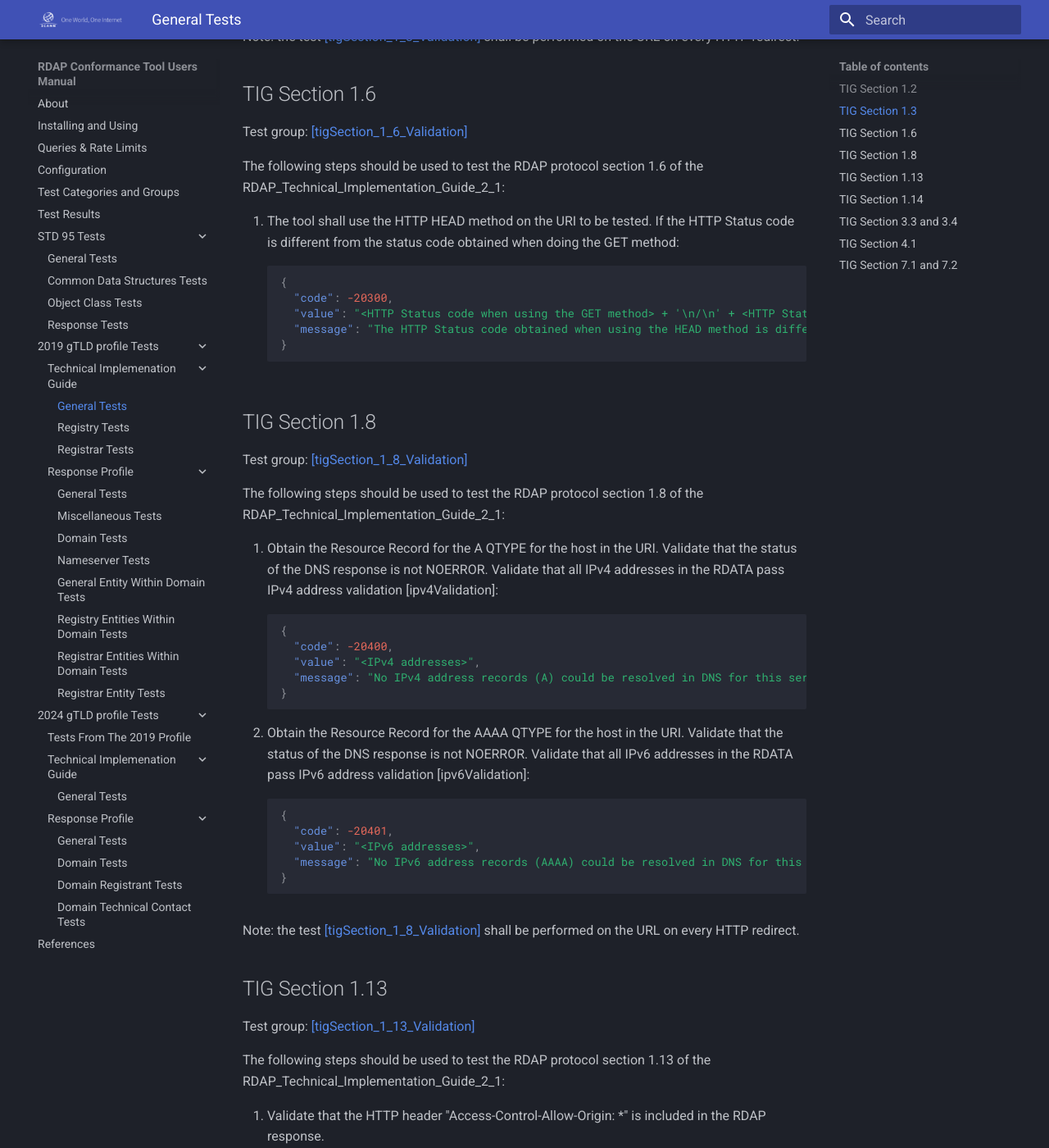
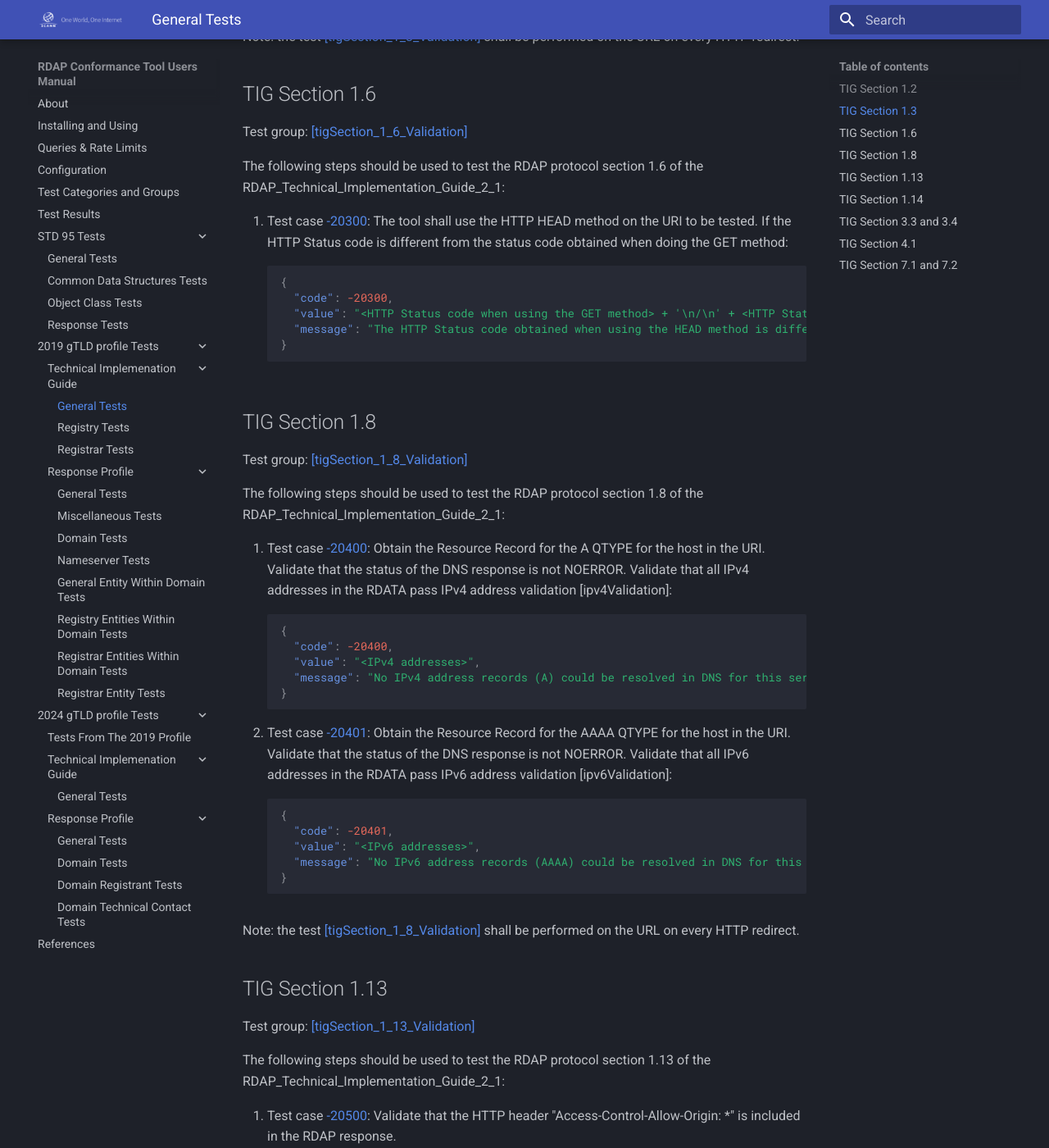
Before and after one commit to icann/rdap-conformance-tool, an MkDocs documentation site: the page built from docs/2019_gtld/tig/general.md, in a window 1280 px wide and 1400 px high, scrolled down 1163 px. Shown: the whole window at 82% size. Built offline with MkDocs 1.6.1 and Material for MkDocs 9.7.7, drawn with Linux system fonts in a browser that asks for light colours; some of the changed text lies outside the part shown.

Commit message:
test case links

````diff
--- a/docs/2019_gtld/tig/general.md
+++ b/docs/2019_gtld/tig/general.md
@@ -6,7 +6,7 @@
 
 The following steps should be used to test the RDAP protocol section 1.2 of the  RDAP_Technical_Implementation_Guide_2_1:
 
-1. If the scheme of the URI to be tested is "http":
+1. Test case [-20100](#id-testCase-20100){ #id-testCase-20100 }: If the scheme of the URI to be tested is "http":
 ``` json
 {
   "code": -20100,
@@ -14,7 +14,7 @@ The following steps should be used to test the RDAP protocol section 1.2 of the
   "message": "The URL is HTTP, per section 1.2 of the RDAP_Technical_Implementation_Guide_2_1 shall be HTTPS only."
 }
 ```
-2. If the scheme of the URI to be tested is "https", perform the same RDAP query using "http". If the HTTP URI provides a response (other than redirect)::
+2. Test case [-20101](#id-testCase-20101){ #id-testCase-20101 }: If the scheme of the URI to be tested is "https", perform the same RDAP query using "http". If the HTTP URI provides a response (other than redirect)::
 ``` json
 {
   "code": -20101,
@@ -31,7 +31,7 @@
 
 The following steps should be used to test the RDAP protocol section 1.3 of the  RDAP_Technical_Implementation_Guide_2_1:
 
-1. If the scheme of the URI to be tested is "https", verify that SSLv2 and SSLv3 are not offered by the RDAP server.
+1. Test case [-20200](#id-testCase-20200){ #id-testCase-20200 }: If the scheme of the URI to be tested is "https", verify that SSLv2 and SSLv3 are not offered by the RDAP server.
 ``` json
 {
   "code": -20200,
@@ -48,7 +48,7 @@
 
 The following steps should be used to test the RDAP protocol section 1.6 of the RDAP_Technical_Implementation_Guide_2_1:
 
-1. The tool shall use the HTTP HEAD method on the URI to be tested. If the HTTP Status code is different from the status code obtained when doing the GET method:
+1. Test case [-20300](#id-testCase-20300){ #id-testCase-20300 }: The tool shall use the HTTP HEAD method on the URI to be tested. If the HTTP Status code is different from the status code obtained when doing the GET method:
 ``` json
 {
   "code": -20300,
@@ -63,7 +63,7 @@
 
 The following steps should be used to test the RDAP protocol section 1.8 of the  RDAP_Technical_Implementation_Guide_2_1:
 
-1. Obtain the Resource Record for the A QTYPE for the host in the URI. Validate that the status of the DNS response is not NOERROR. Validate that all IPv4 addresses in the RDATA pass IPv4 address validation [ipv4Validation]:
+1. Test case [-20400](#id-testCase-20400){ #id-testCase-20400 }: Obtain the Resource Record for the A QTYPE for the host in the URI. Validate that the status of the DNS response is not NOERROR. Validate that all IPv4 addresses in the RDATA pass IPv4 address validation [ipv4Validation]:
 ``` json
 {
   "code": -20400,
@@ -71,7 +71,7 @@ The following steps should be used to test the RDAP protocol section 1.8 of the
   "message": "No IPv4 address records (A) could be resolved in DNS for this service. See section 1.8 of the RDAP_Technical_Implementation_Guide_2_1."
 }
 ```
-2. Obtain the Resource Record for the AAAA QTYPE for the host in the URI. Validate that the status of the DNS response is not NOERROR. Validate that all IPv6 addresses in the RDATA pass IPv6 address validation [ipv6Validation]:
+2. Test case [-20401](#id-testCase-20401){ #id-testCase-20401 }: Obtain the Resource Record for the AAAA QTYPE for the host in the URI. Validate that the status of the DNS response is not NOERROR. Validate that all IPv6 addresses in the RDATA pass IPv6 address validation [ipv6Validation]:
 ``` json
 {
   "code": -20401,
@@ -88,7 +88,7 @@
 
 The following steps should be used to test the RDAP protocol section 1.13 of the RDAP_Technical_Implementation_Guide_2_1:
 
-1. Validate that the HTTP header "Access-Control-Allow-Origin: *" is included in the RDAP response.
+1. Test case [-20500](#id-testCase-20500){ #id-testCase-20500 }: Validate that the HTTP header "Access-Control-Allow-Origin: *" is included in the RDAP response.
 ``` json
 {
   "code": -20500,
@@ -105,7 +105,7 @@
 
 The following steps should be used to test the RDAP protocol section 1.14 of the RDAP_Technical_Implementation_Guide_2_1:
 
-1. Validate that the JSON string value "icann_rdap_technical_implementation_guide_0" is included in the RDAP Conformance data structure.
+1. Test case [-20600](#id-testCase-20600){ #id-testCase-20600 }: Validate that the JSON string value "icann_rdap_technical_implementation_guide_0" is included in the RDAP Conformance data structure.
 ``` json
 {
   "code": -20600,
@@ -120,7 +120,7 @@
 
 The following steps should be used to test the RDAP protocol section 3.3 and 3.4 of the RDAP_Technical_Implementation_Guide_2_1:
 
-1. Validate that at least one links data structure exists within the notices object in the topmost object.
+1. Test case [-20700](#id-testCase-20700){ #id-testCase-20700 }: Validate that at least one links data structure exists within the notices object in the topmost object.
 ``` json
 {
   "code": -20700,
@@ -135,7 +135,7 @@
 
 The following steps should be used to test the RDAP protocol section 4.1 of the TIG:
 
-1. Validate that all the _entities_ in the RDAP Response contain structured address. If a street address has more than one line, it MUST be structured as an array of strings.
+1. Test case [-20800](#id-testCase-20800){ #id-testCase-20800 }: Validate that all the _entities_ in the RDAP Response contain structured address. If a street address has more than one line, it MUST be structured as an array of strings.
 ``` json
 {
   "code": -20800,
@@ -150,7 +150,7 @@
 
 The following steps should be used to test the RDAP protocol section 7. 1 and 7. 2 of the TIG:
 
-1. Validate that at all the _tel_ properties in the _entities_ in the RDAP Response contain voice or fax as type parameter.
+1. Test case [-20900](#id-testCase-20900){ #id-testCase-20900 }: Validate that at all the _tel_ properties in the _entities_ in the RDAP Response contain voice or fax as type parameter.
 ``` json
 {
   "code": -20900,
````
